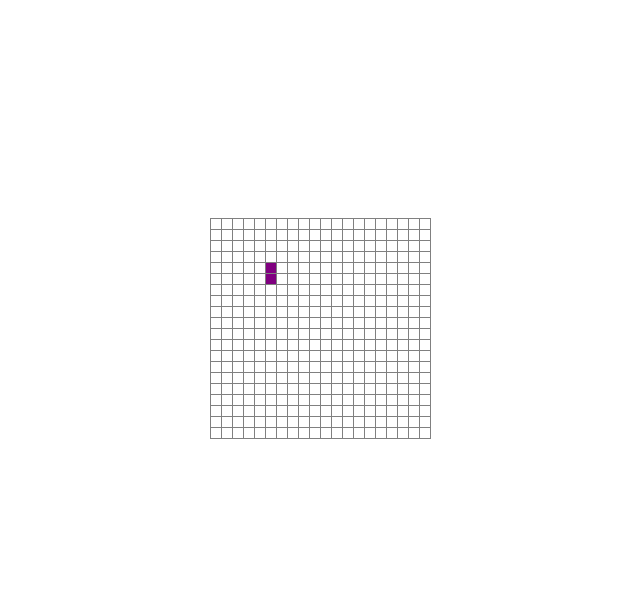
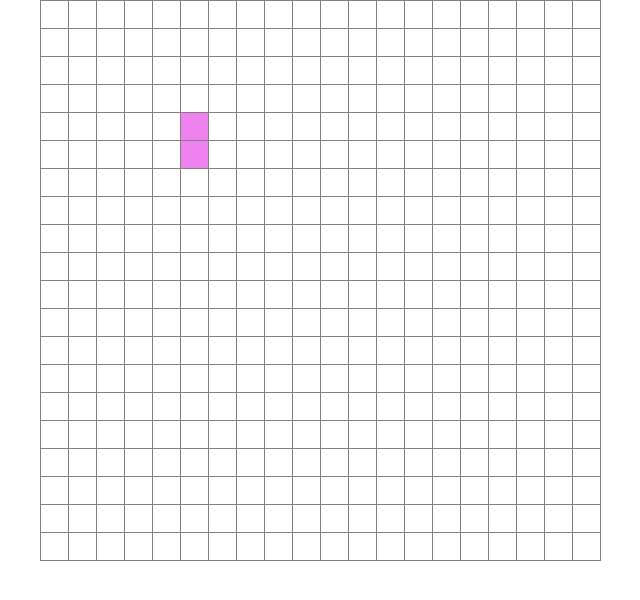
Before and after one commit to mariliis01/ussim2ng, a plain HTML site: page index.html in a window 1280 px wide. Shown: the whole page, without its empty margins (320-960 px from the left). Drawn offline with Linux system fonts and the light colour scheme.

Commit message:
snake 2.0

```diff
--- a/app.js
+++ b/app.js
@@ -3,7 +3,6 @@ import { Snake } from "./src/Snake.js";
 
 const boardSize = 20;
 
-
+const snake = new Snake();
 const gameBoard = new GameBoard(boardSize);
-const snake = new Snake();
 gameBoard.draw(snake.getCoordinates());
--- a/index.html
+++ b/index.html
@@ -3,14 +3,13 @@
 <head>
     <meta charset="UTF-8">
     <meta name="viewport" content="width=device-width, initial-scale=1.0">
-    <link rel="stylesheet" href="style.css">
-    <title>TA22 Snake</title>
+    <title>Snake</title>
+    <link rel="stylesheet" type="text/css" href="style.css">
 </head>
 <body>
     <div id="container">
         <table id="game-board"></table>
     </div>
-
     <script type="module" src="app.js"></script>
 </body>
 </html>
--- a/src/GameBoard.js
+++ b/src/GameBoard.js
@@ -1,31 +1,31 @@
 class GameBoard {
   gameBoardTable = document.getElementById("game-board");
-        boardSize = 20;
+  boardSize;
 
-        constructor ( boardSize ) {
+  constructor(boardSize) {
     this.boardSize = boardSize;
   }
 
-    draw ( snakeCoordinates ) {
-
-
+  draw(snakeCoordinates) {
     for (let i = 0; i < this.boardSize; i++) {
       const rowTr = document.createElement("tr");
 
       for (let j = 0; j < this.boardSize; j++) {
-            const cellId = document.createElement("td");
+        const cellTd = document.createElement("td");
         const id = i + "-" + j;
-            cellId.setAttribute("id", id);
+        cellTd.setAttribute("id", id);
 
-            if ( snakeCoordinates.includes(id) ){
-                cellId.classList.add('snake');
+        if (snakeCoordinates.includes(id)) {
+          cellTd.classList.add("snake");
         }
 
-            rowTr.append(cellId);
+        rowTr.append(cellTd);
+        console.log(id);
       }
+
       this.gameBoardTable.append(rowTr);
     }
   }
 }
 
-export {GameBoard}
+export { GameBoard };
--- a/src/Snake.js
+++ b/src/Snake.js
@@ -6,4 +6,4 @@ class Snake {
   }
 }
 
-export { Snake }
+export { Snake };
--- a/style.css
+++ b/style.css
@@ -1,24 +1,24 @@
+body {
+    margin: 0;
+}
+
 #container {
+    width: 100%;
     display: flex;
-    width: 100%;
-    height: 80vh;
     justify-content: center;
     align-items: center;
 }
-
 
 #game-board {
     border-collapse: collapse;
 }
 
-
 #game-board td {
-    border: grey solid 1px;
-    width: 8px;
-    height: 8px;
+    border: gray solid 1px;
+    width: 25px;
+    height: 25px;
 }
 
-
 .snake {
-    background-color: purple;
+    background-color: violet;
 }
```
Lines whose indentation alone changed are shown as unchanged.
